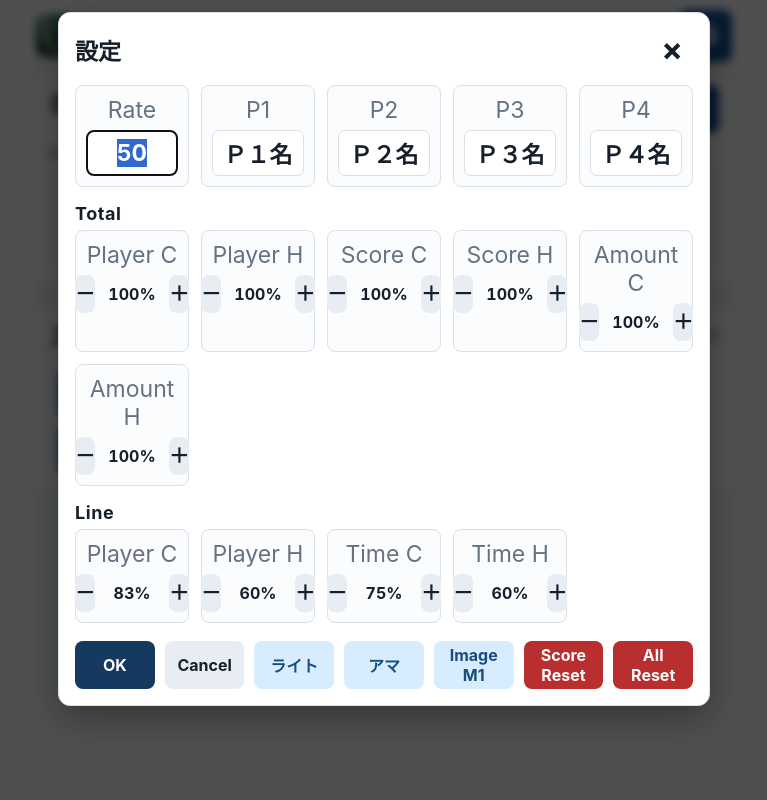
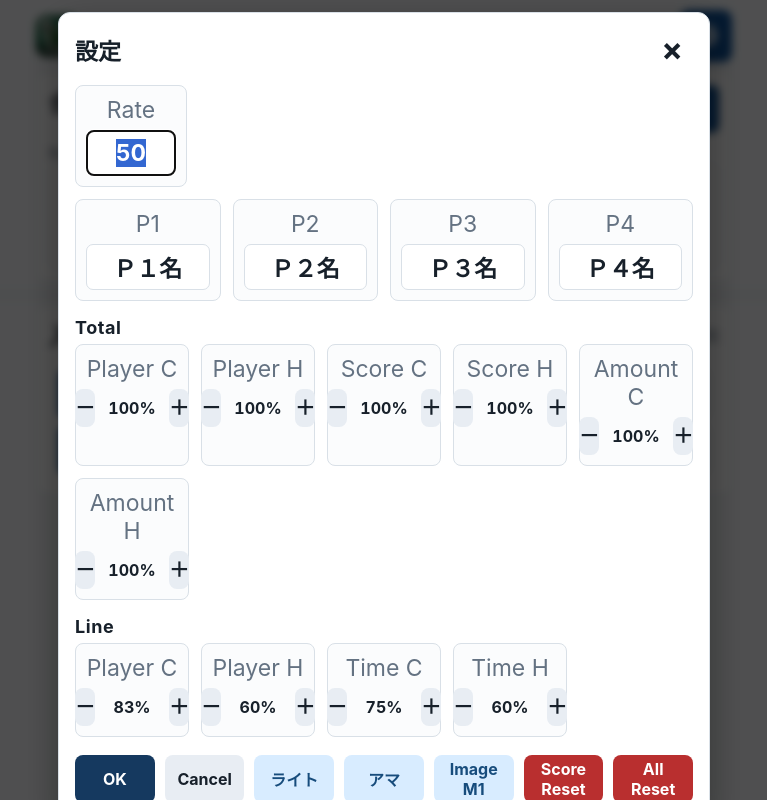
Before and after one commit to MinoruMurayamaJP/mahjong4p_ios9, a plain HTML site: page index.html in a window 1280 px wide. Both pictures are taken after a click on the button "設定". Shown: the whole page, without its empty margins (256-1023 px from the left). Drawn offline with Linux system fonts and the light colour scheme.

Commit message:
Add files via upload

```diff
--- a/index.html
+++ b/index.html
@@ -1084,6 +1084,22 @@
       border-radius: 8px;
       background: #fbfcfd;
     }
+    .settings-popup-card.settings-rate-card {
+      width: 112px;
+      max-width: 112px;
+      flex: 0 0 112px;
+    }
+    .settings-popup-line-break {
+      flex: 0 0 100%;
+      width: 100%;
+      height: 0;
+      margin: 0;
+      padding: 0;
+    }
+    .settings-popup-card.settings-player-card {
+      width: calc(25% - 12px);
+      flex: 0 0 calc(25% - 12px);
+    }
     .settings-popup-card label {
       display: block;
       margin-bottom: 6px;
@@ -1111,6 +1127,9 @@
       .score-entry-table { min-width: 560px; border-spacing: 8px 7px; }
       .score-entry-table .round-col { width: 100px; }
       .settings-popup-card { width: calc(50% - 12px); }
+      .settings-popup-card.settings-rate-card { width: 112px; flex-basis: 112px; max-width: 112px; }
+      .settings-popup-card.settings-player-card { width: calc(25% - 12px); flex-basis: calc(25% - 12px); padding: 8px 6px; }
+      .settings-popup-card.settings-player-card label { font-size: 20px; }
       .settings-popup-actions { flex-wrap: wrap; }
       .settings-popup-actions button { flex-basis: calc(50% - 10px); }
     }
@@ -1147,7 +1166,15 @@
       flex-direction: column;
       align-items: flex-end;
       justify-content: center;
-      line-height: 1.25;
+      line-height: 1.15;
+      min-width: 108px;
+      text-align: right;
+    }
+    .version-rate-wrap .version,
+    .version-rate-wrap .header-rate {
+      display: block;
+      width: 100%;
+      text-align: right;
     }
     .header-rate {
       display: none;
@@ -1155,6 +1182,7 @@
       font-size: var(--button-font-size);
       font-weight: 500;
       white-space: nowrap;
+      margin-top: 2px;
     }
     .top-image-button {
       display: none;
@@ -1195,6 +1223,9 @@
     body.mode-pro .app-title-wrap h1 {
       display: none;
     }
+    body.mode-pro .app-header {
+      gap: 8px;
+    }
     body.mode-pro .app-title-wrap {
       gap: 0;
     }
@@ -1316,7 +1347,7 @@
       <button id="makeImageTop" type="button" class="top-image-button">画像作成</button>
       <div class="app-header-right">
         <div class="version-rate-wrap">
-          <div class="version">Ver.260618-1379</div>
+          <div class="version">Ver.260618-1382</div>
           <div id="rateLabelTop" class="header-rate">Rate 50x</div>
         </div>
         <button id="jumpToSettings" type="button" class="icon-settings" aria-label="設定">⚙</button>
@@ -2668,11 +2699,12 @@ function makeSettingsPopupHtml() {
     html += '<div class="settings-popup">';
     html += '<div class="settings-popup-head"><div class="settings-popup-title">設定</div><button type="button" class="settings-popup-close" data-settings-cancel="1">×</button></div>';
     html += '<div class="settings-popup-grid">';
-    html += '<div class="settings-popup-card"><label for="settingsPopupRate">Rate</label><input id="settingsPopupRate" inputmode="numeric" type="text" value="' + escapeHtml(String(state.rate)) + '"></div>';
-    html += '<div class="settings-popup-card"><label for="settingsPopupPlayer0">P1</label><input id="settingsPopupPlayer0" type="text" inputmode="text" autocomplete="off" autocorrect="off" autocapitalize="off" value="' + escapeHtml(state.players[0] || '') + '"></div>';
-    html += '<div class="settings-popup-card"><label for="settingsPopupPlayer1">P2</label><input id="settingsPopupPlayer1" type="text" inputmode="text" autocomplete="off" autocorrect="off" autocapitalize="off" value="' + escapeHtml(state.players[1] || '') + '"></div>';
-    html += '<div class="settings-popup-card"><label for="settingsPopupPlayer2">P3</label><input id="settingsPopupPlayer2" type="text" inputmode="text" autocomplete="off" autocorrect="off" autocapitalize="off" value="' + escapeHtml(state.players[2] || '') + '"></div>';
-    html += '<div class="settings-popup-card"><label for="settingsPopupPlayer3">P4</label><input id="settingsPopupPlayer3" type="text" inputmode="text" autocomplete="off" autocorrect="off" autocapitalize="off" value="' + escapeHtml(state.players[3] || '') + '"></div>';
+    html += '<div class="settings-popup-card settings-rate-card"><label for="settingsPopupRate">Rate</label><input id="settingsPopupRate" inputmode="numeric" type="text" value="' + escapeHtml(String(state.rate)) + '"></div>';
+    html += '<div class="settings-popup-line-break"></div>';
+    html += '<div class="settings-popup-card settings-player-card"><label for="settingsPopupPlayer0">P1</label><input id="settingsPopupPlayer0" type="text" inputmode="text" autocomplete="off" autocorrect="off" autocapitalize="off" value="' + escapeHtml(state.players[0] || '') + '"></div>';
+    html += '<div class="settings-popup-card settings-player-card"><label for="settingsPopupPlayer1">P2</label><input id="settingsPopupPlayer1" type="text" inputmode="text" autocomplete="off" autocorrect="off" autocapitalize="off" value="' + escapeHtml(state.players[1] || '') + '"></div>';
+    html += '<div class="settings-popup-card settings-player-card"><label for="settingsPopupPlayer2">P3</label><input id="settingsPopupPlayer2" type="text" inputmode="text" autocomplete="off" autocorrect="off" autocapitalize="off" value="' + escapeHtml(state.players[2] || '') + '"></div>';
+    html += '<div class="settings-popup-card settings-player-card"><label for="settingsPopupPlayer3">P4</label><input id="settingsPopupPlayer3" type="text" inputmode="text" autocomplete="off" autocorrect="off" autocapitalize="off" value="' + escapeHtml(state.players[3] || '') + '"></div>';
     html += '<div class="settings-popup-section-title">Total</div>';
     html += '<div class="settings-popup-card pro-adjust-card"><label>Player C</label><div class="pro-adjust-row"><button type="button" class="secondary" data-pro-adjust="totalPlayerFontPct" data-delta="-5">－</button><span id="totalPlayerFontPctLabel" class="pro-adjust-value">' + state.totalPlayerFontPct + '%</span><button type="button" class="secondary" data-pro-adjust="totalPlayerFontPct" data-delta="5">＋</button></div></div>';
     html += '<div class="settings-popup-card pro-adjust-card"><label>Player H</label><div class="pro-adjust-row"><button type="button" class="secondary" data-pro-adjust="totalPlayerHeightPct" data-delta="-5">－</button><span id="totalPlayerHeightPctLabel" class="pro-adjust-value">' + state.totalPlayerHeightPct + '%</span><button type="button" class="secondary" data-pro-adjust="totalPlayerHeightPct" data-delta="5">＋</button></div></div>';
```
